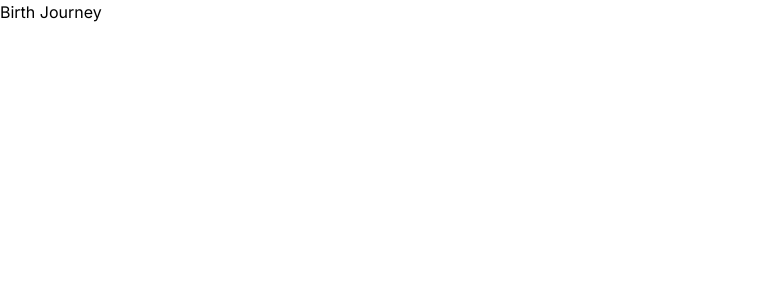
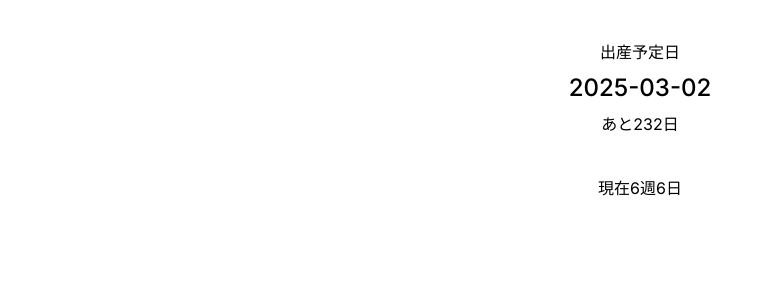
Before and after one commit to bokuhakubo/birth-journey, a Next.js app: page / in a window 1280 px wide. Shown: the top 300 px of the page, without its empty margins (0-772 px from the left). Built offline with nearby package versions, Linux system fonts and the light colour scheme.

Commit message:
出産予定日までの残り日数と現在の妊娠週数を表示

```diff
--- a/src/app/page.js
+++ b/src/app/page.js
@@ -1,9 +1,48 @@
-import Image from "next/image";
+"use client"
+
+import { useEffect, useState } from "react";
 
 export default function Home() {
+  const dueDate = "2025-03-02";
+  const [weeks, setWeeks] = useState('');
+  const [days, setDays] = useState('');
+  const [daysLeft, setDaysLeft] = useState('');
+
+  const calculatePregnancyWeeks = (dueDate) => {
+    const dueDateObj = new Date(dueDate); // 出産予定日 → Dateオブジェクト
+    const currentDate = new Date(); // 現在の日付
+    const diffInMillis = dueDateObj - currentDate; // 出産予定日 - 現在の日付（ミリ秒）
+    const diffInDays = Math.floor(diffInMillis / (1000 * 60 * 60 * 24)); // ミリ秒 → 日
+
+    const totalPregnancyDays = 280; // 280日（40週）
+
+    const currentPregnancyDays = totalPregnancyDays - diffInDays; // 現在の妊娠日数
+
+    const weeks = Math.floor(currentPregnancyDays / 7); // 何週
+    const days = Math.floor(currentPregnancyDays % 7); // 何日
+
+    console.log(diffInDays);
+
+    return { weeks, days, diffInDays };
+  };
+
+  useEffect(() => {
+    const result = calculatePregnancyWeeks(dueDate);
+    setWeeks(result.weeks);
+    setDays(result.days);
+    setDaysLeft(result.diffInDays);
+  }, [dueDate]);
+
   return (
     <div>
-      Birth Journey
+      <div className="text-center py-10 px-5">
+        <p className="mb-2">出産予定日</p>
+        <p className="font-medium text-2xl">{dueDate}</p>
+        <p className="mt-2">あと{daysLeft}日</p>
+      </div>
+      <div className="text-center">
+        <p>現在{weeks}週{days}日</p>
+      </div>
     </div>
   );
 }
```
